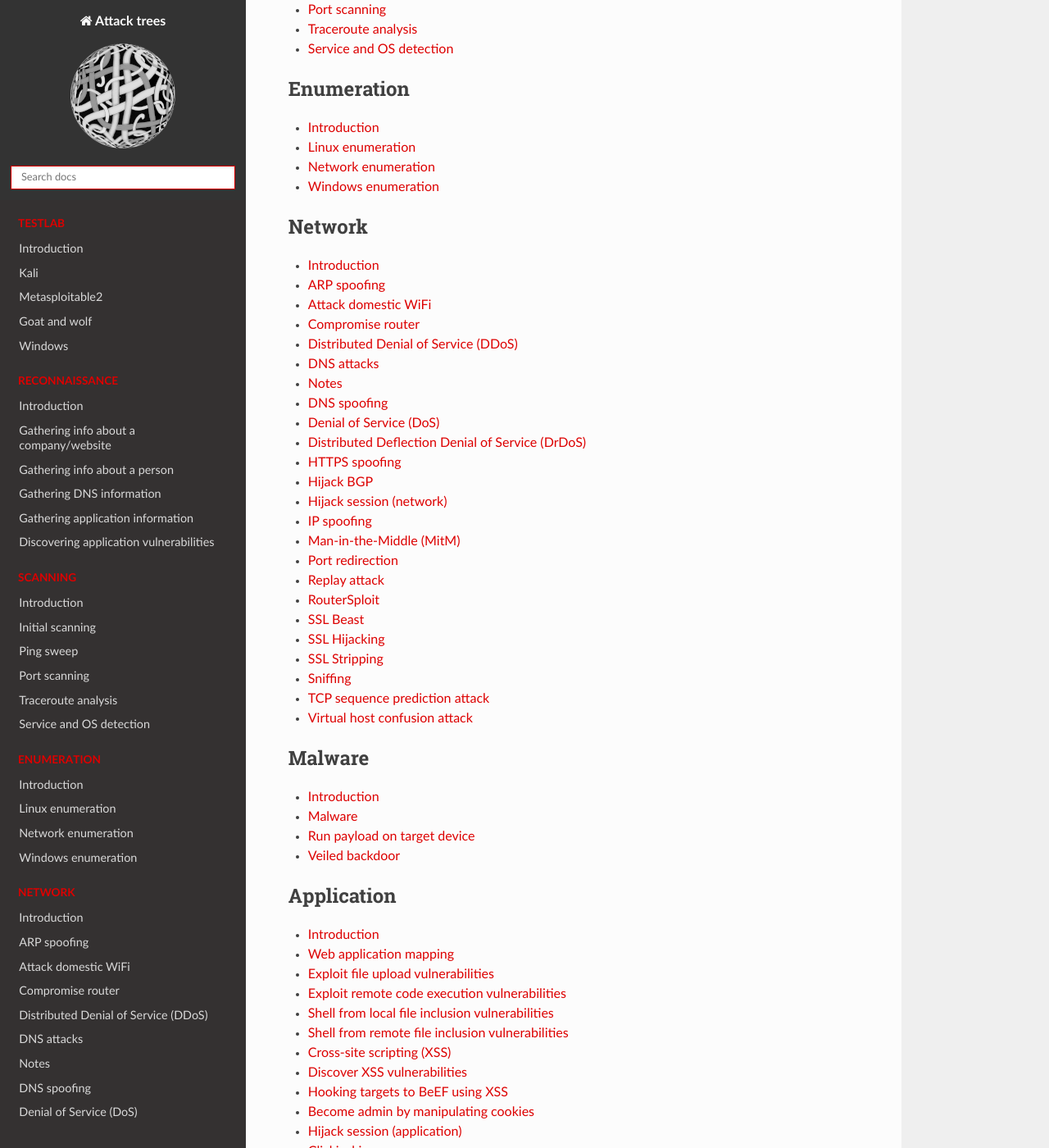
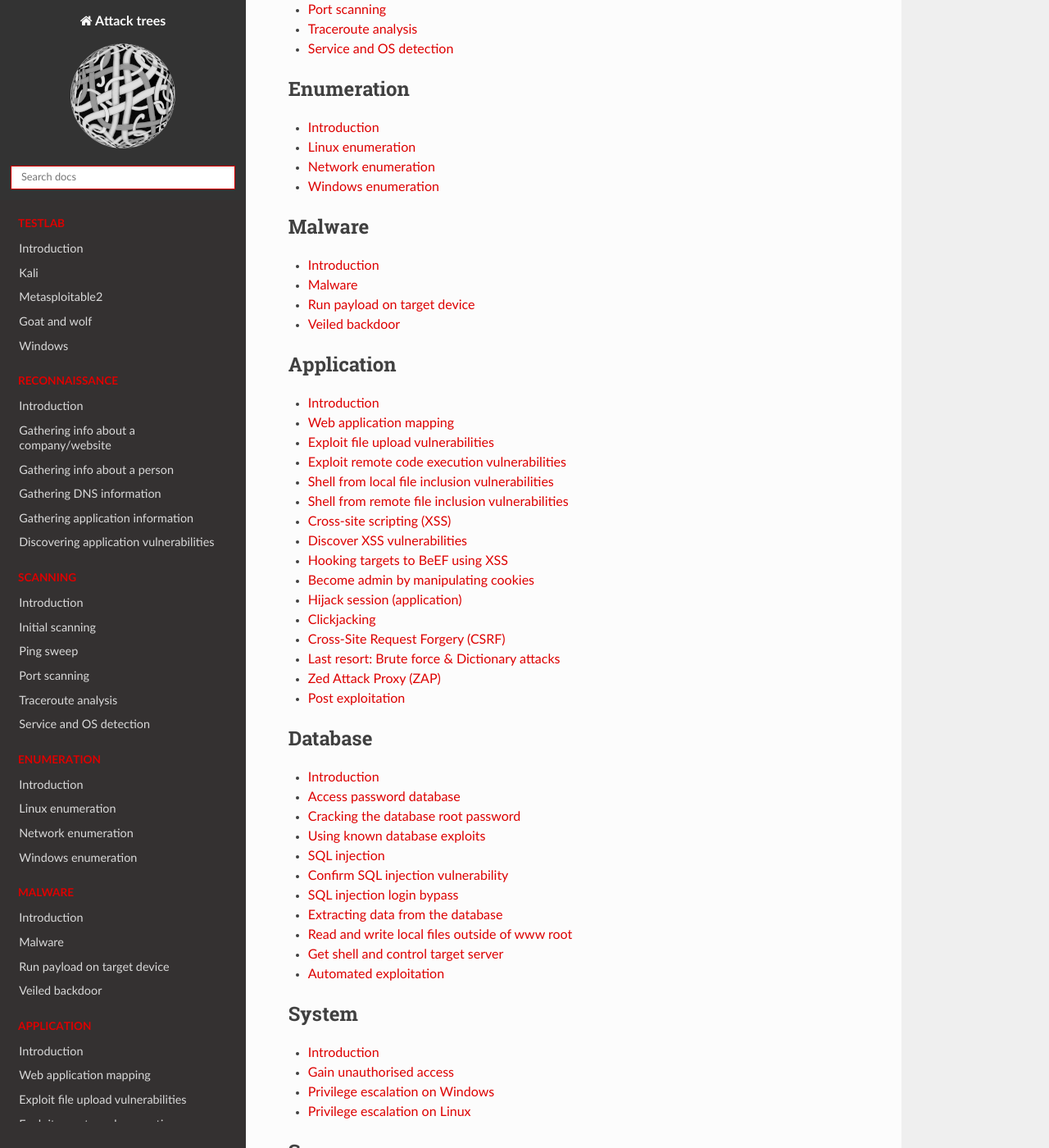
Before and after one commit to tymyrddin/red-basic, a Sphinx documentation site: the page built from source/index.rst, in a window 1280 px wide and 1400 px high, scrolled down 784 px. Shown: the whole window at 82% size. Built offline with Sphinx 7.4.7 and the Read the Docs theme 2.0.0, drawn with Linux system fonts in a browser that asks for light colours; some of the changed lines change nothing that is shown; some of the changed text lies outside the part shown.

Commit message:
Yet another refactoring

```diff
--- a/source/index.rst
+++ b/source/index.rst
@@ -50,15 +50,6 @@
 
    docs/enumeration/README.md
    docs/enumeration/*
-
-.. toctree::
-   :glob:
-   :maxdepth: 1
-   :includehidden:
-   :caption: Network
-
-   docs/network/README.md
-   docs/network/*
 
 .. toctree::
    :maxdepth: 1
@@ -142,6 +133,15 @@
    :glob:
    :maxdepth: 1
    :includehidden:
+   :caption: Network
+
+   docs/network/README.md
+   docs/network/*
+
+.. toctree::
+   :glob:
+   :maxdepth: 1
+   :includehidden:
    :caption: Crypto
 
    docs/crypto/README.md
```
